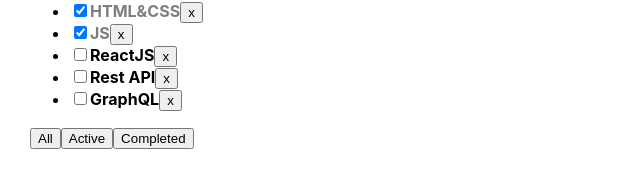
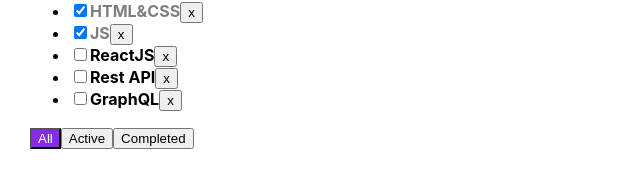
Before and after one commit to julia-lahtina/todolist, a React (Create React App) app: page / in a window 1280 px wide. Shown: the part 128-316 px from the top of the page, without its empty margins (0-640 px from the left). Built offline with nearby package versions, Linux system fonts and the light colour scheme.

Commit message:
add new attribute to Todolist

```diff
--- a/src/App.tsx
+++ b/src/App.tsx
@@ -35,14 +35,16 @@
         setTasks(nextState)
     }
 
-    function changeTaskStatus(id: string) {  //"2"
+    function changeTaskStatus(id: string, newIsDone: boolean) {  //"2"
         /*const task = tasks.find(t => t.id === id) //undefined если нет совпадений
         if (task) {
             task.isDone = !task.isDone  // меняем статус мутабельно, то есть мы напрямую залезли в таску и поменяли ее
             setTasks([...tasks]) // потом все засунули в новый массив, реакт не увидит, где именно произошли изменения, т.е. он будет знать, что изменения были, но не будет знать, где конкретно и поэтому перерисует весь массив, а не конкретно одну таску, где были изменения
         }*/  // -------------------- это вариант, как делать не надо ------------------
 
-        const nextState = tasks.map(t => t.id === id ? {...t, isDone: !t.isDone} : t) //здесь реакт увидит копию конкретной таски, это значит для реакта, что там произошли изменения и он перерисует только эту таску
+        const nextState = tasks.map(t => t.id === id
+            ? {...t, isDone: newIsDone}
+            : t) //здесь реакт увидит копию конкретной таски, это значит для реакта, что там произошли изменения и он перерисует только эту таску
         setTasks(nextState)
     }
 
@@ -67,6 +69,7 @@
         <div className="App">
             <Todolist title="What to learn"
                       tasks={tasksForTodolist}
+                      filter={filter}
                       removeTask={removeTask}
                       changeFilter={changeFilter}
                       addTask={addTask}
```
